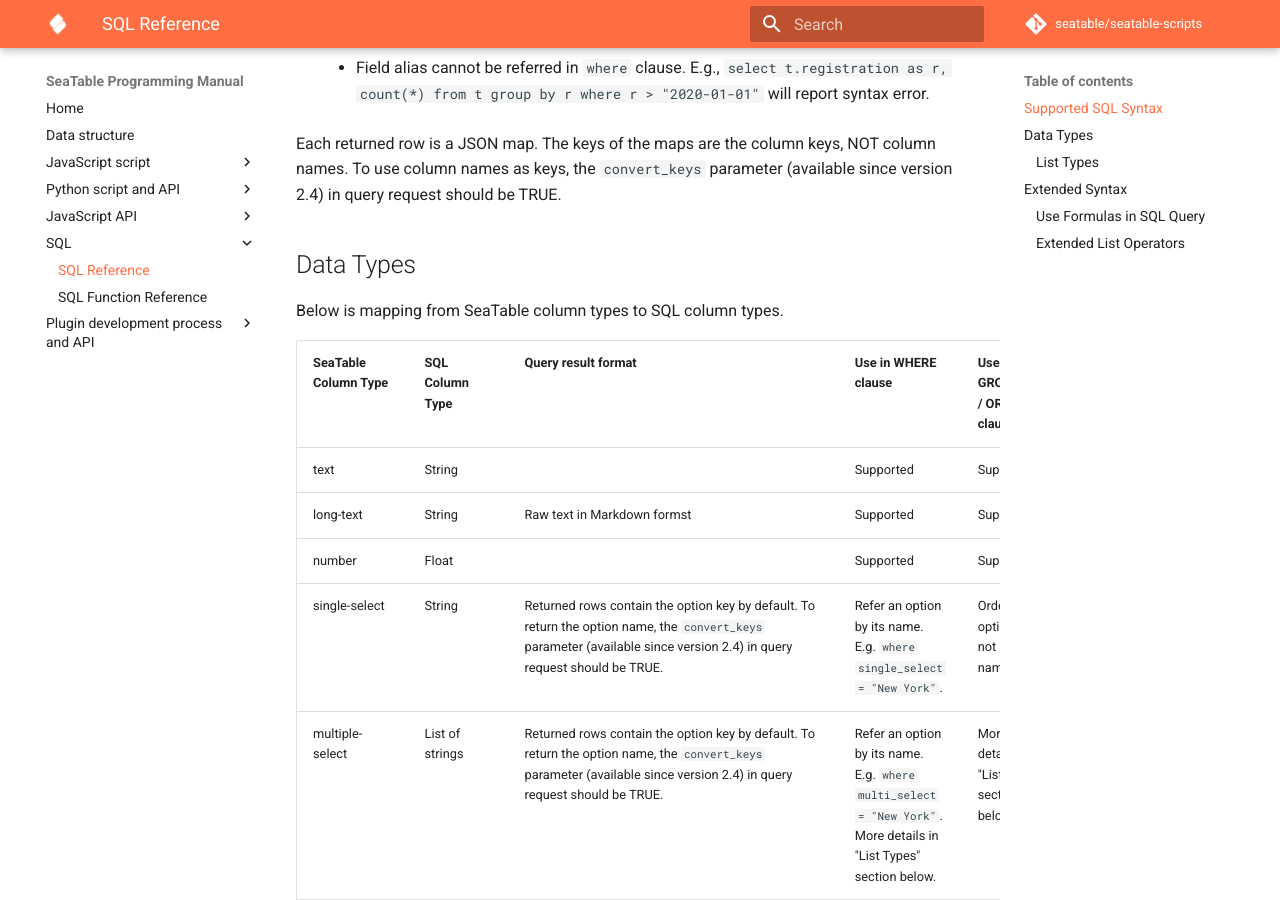
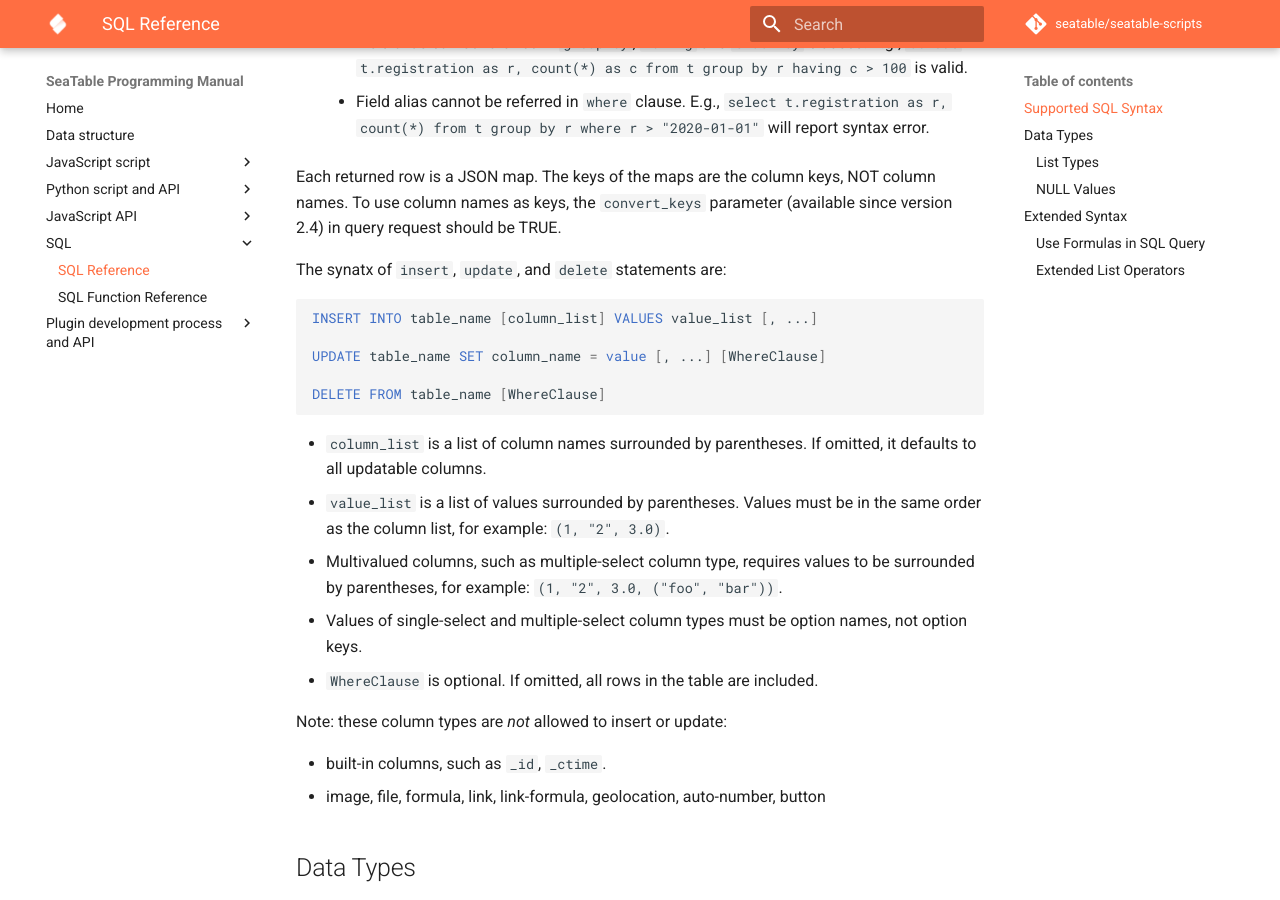
Before and after one commit to seatable/seatable-scripts, an MkDocs documentation site: the page built from manual/python/sql.md, in a window 1280 px wide and 900 px high, scrolled down 1175 px. Built offline with MkDocs 1.6.1 and Material for MkDocs 9.7.7, drawn with Linux system fonts in a browser that asks for light colours; comment, search, counter and statistics services are not loaded; some of the changed text lies outside the part shown.

Commit message:
Update documents of SQL syntax (#53)
* Update documents of SQL syntax

* Improve documents

````diff
--- a/manual/python/sql.md
+++ b/manual/python/sql.md
@@ -4,7 +4,9 @@ You can use SQL to query data in SeaTable. If some tables in a base are archived
 
 ## Supported SQL Syntax
 
-Currently only `select` statements are supported. Select syntax below is supported:
+Currently only `select`, `insert`, `update`, and `delete` statements are supported. (`insert`, `update`, and `delete` statements require version 2.7 or later)
+
+The synatx of `select` statement is:
 
 ```
 SELECT [DISTINCT] fields FROM table_name [WhereClause] [GroupByClause] [HavingClause] [OrderByClause] [Limit Option]
@@ -28,6 +29,28 @@ Notes:
     * Field alias cannot be referred in `where` clause. E.g., `select t.registration as r, count(*) from t group by r where r > "2020-01-01"` will report syntax error.
 
 Each returned row is a JSON map. The keys of the maps are the column keys, NOT column names. To use column names as keys, the `convert_keys` parameter (available since version 2.4) in query request should be TRUE.
+
+The synatx of `insert`, `update`, and `delete` statements are:
+
+```
+INSERT INTO table_name [column_list] VALUES value_list [, ...]
+
+UPDATE table_name SET column_name = value [, ...] [WhereClause]
+
+DELETE FROM table_name [WhereClause]
+
+```
+
+* `column_list` is a list of column names surrounded by parentheses. If omitted, it defaults to all updatable columns.
+* `value_list` is a list of values surrounded by parentheses. Values must be in the same order as the column list, for example: `(1, "2", 3.0)`.
+* Multivalued columns, such as multiple-select column type, requires values to be surrounded by parentheses, for example: `(1, "2", 3.0, ("foo", "bar"))`.
+* Values of single-select and multiple-select column types must be option names, not option keys.
+* `WhereClause` is optional. If omitted, all rows in the table are included.
+
+Note: these column types are *not* allowed to insert or update:
+
+* built-in columns, such as `_id`, `_ctime`.
+* image, file, formula, link, link-formula, geolocation, auto-number, button
 
 ## Data Types
 
@@ -93,6 +116,21 @@ If a list column is passed as parameter to a formula, and the parameter expects
 
 When applying aggregate functions (min, max, sum, avg) to a list column, if there is only 1 element in the list, use that element; otherwise this row will not be aggregated.
 
+### NULL Values
+
+The NULL value is distinct from 0 or an empty string. It represents a missing value.
+
+In the `WhereClause`:
+
+* the value which can not be converted to the column type will be treated as NULL.
+* arithmetic operations on NULL values will return NULL.
+* `!=`, `NOT LIKE`, `NOT IN`, `NOT BETWEEN`, `HAS NONE OF`, `IS NOT TRUE`, and `IS NULL` operations will return true when the value is NULL.
+* `AND`, `OR`, `NOT` treat NULL values as false.
+* the aggregate functions (min, max, sum, avg) will ignore NULL values.
+* functions or formula columns that return error will be treated as NULL.
+
+In formulas, the NULL value will be converted to 0 or an empty string.
+
 ## Extended Syntax
 
 ### Use Formulas in SQL Query
````
Also changed, not shown: other parts of manual/python/sql.md (+0 -1 lines).
